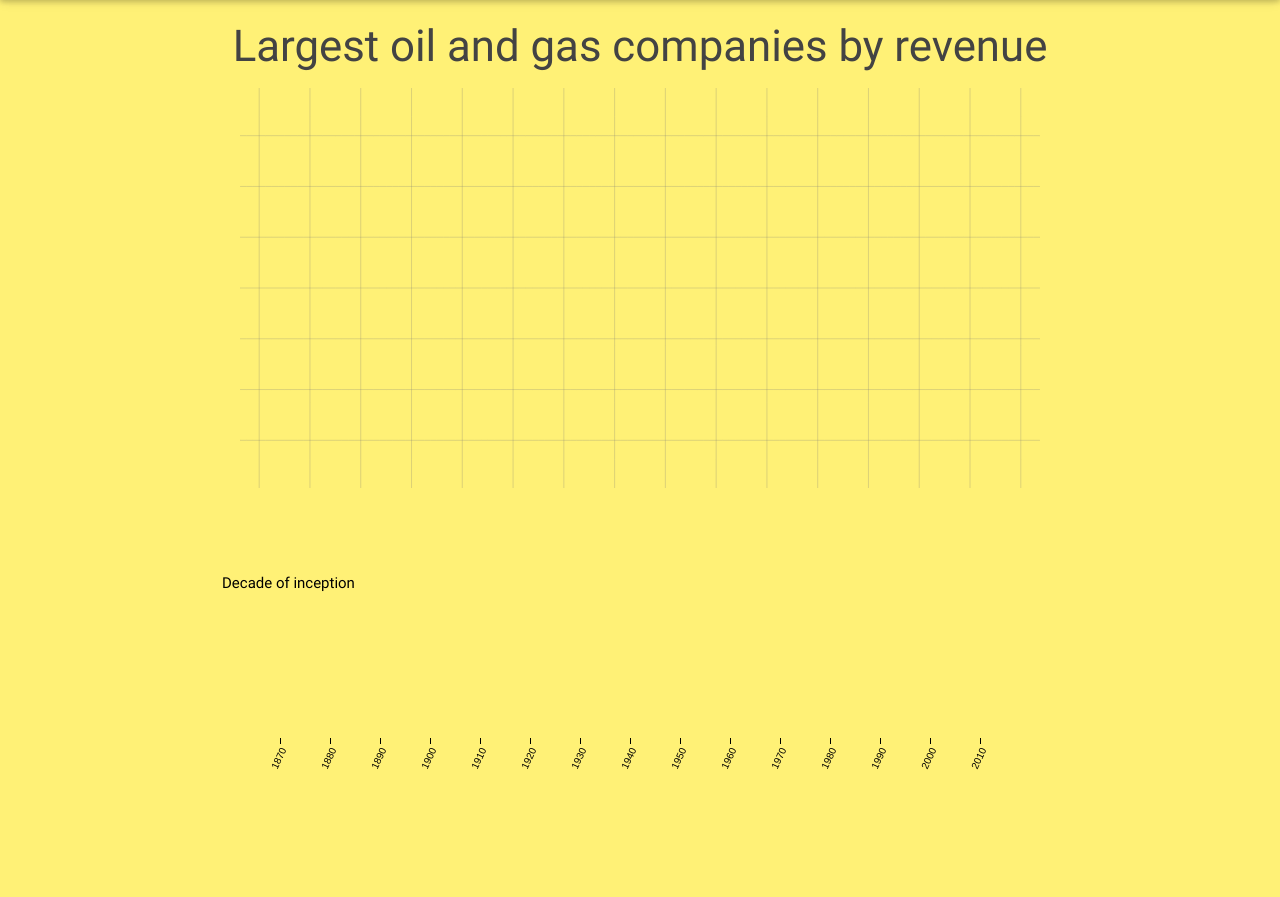
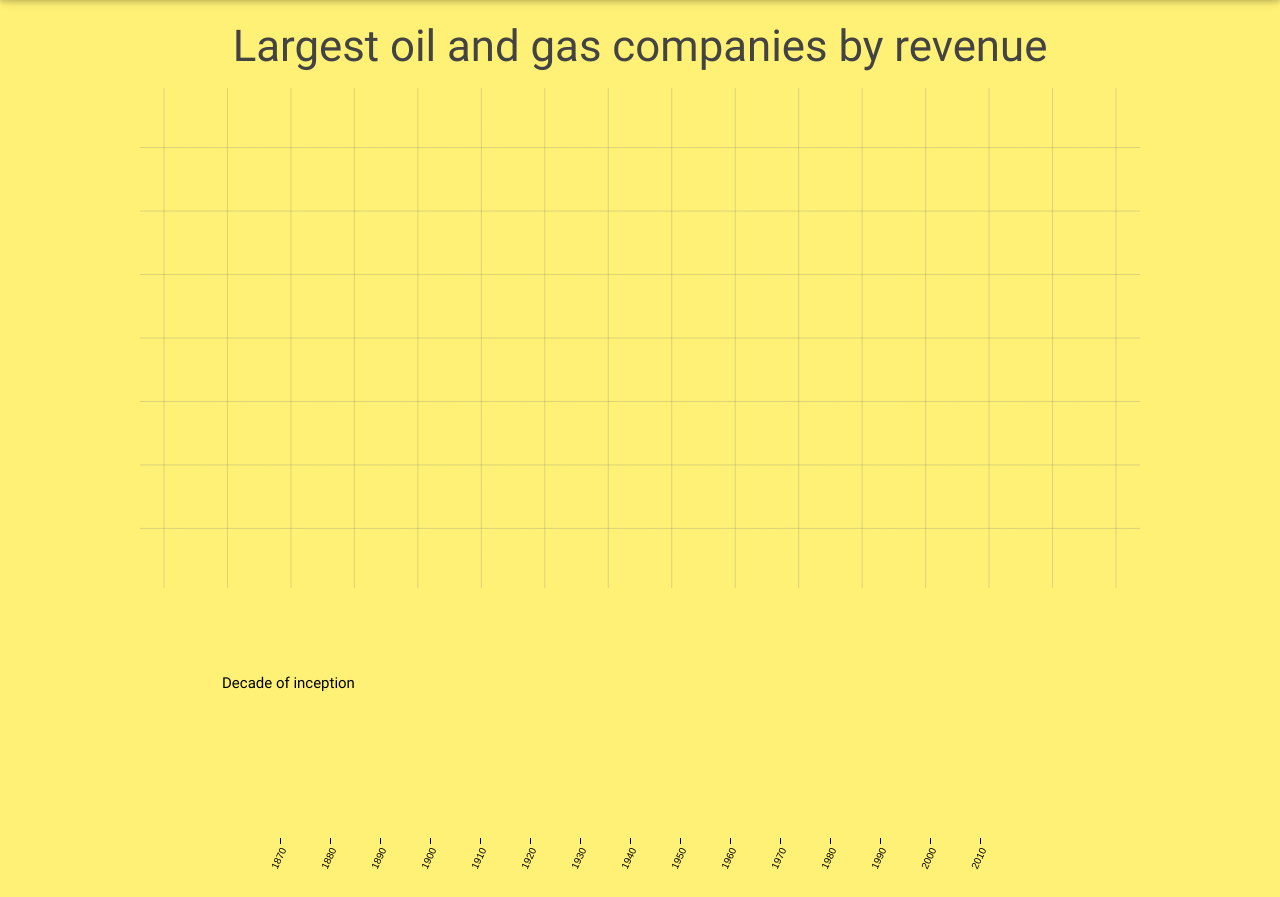
Before and after one commit to andrewmontes87/flask_og, a Flask app: page / in a window 1280 px wide. Shown: the part 64-961 px from the top of the page. Run offline with Flask 2, Linux system fonts and the light colour scheme.

Commit message:
tweak to map

```diff
--- a/static/css/app.css
+++ b/static/css/app.css
@@ -1577,7 +1577,7 @@
 .x.axis path{display:none}
 #y-axis-label{font-size:11px}
 #map-tooltip,#timeline-tooltip{position:absolute;pointer-events:none;color:#eee;font-size:12px;opacity:.8;background:#222;padding:0 20px;left:-999px;text-align:center}
-#map{width:800px;height:400px}
+#map{width:1000px;height:500px}
 .graticule{fill:none;stroke:#777;stroke-width:.5px;stroke-opacity:.5}
 .land{fill:#fff}
 .boundary{fill:none;stroke:#000;stroke-width:.5px}
```
